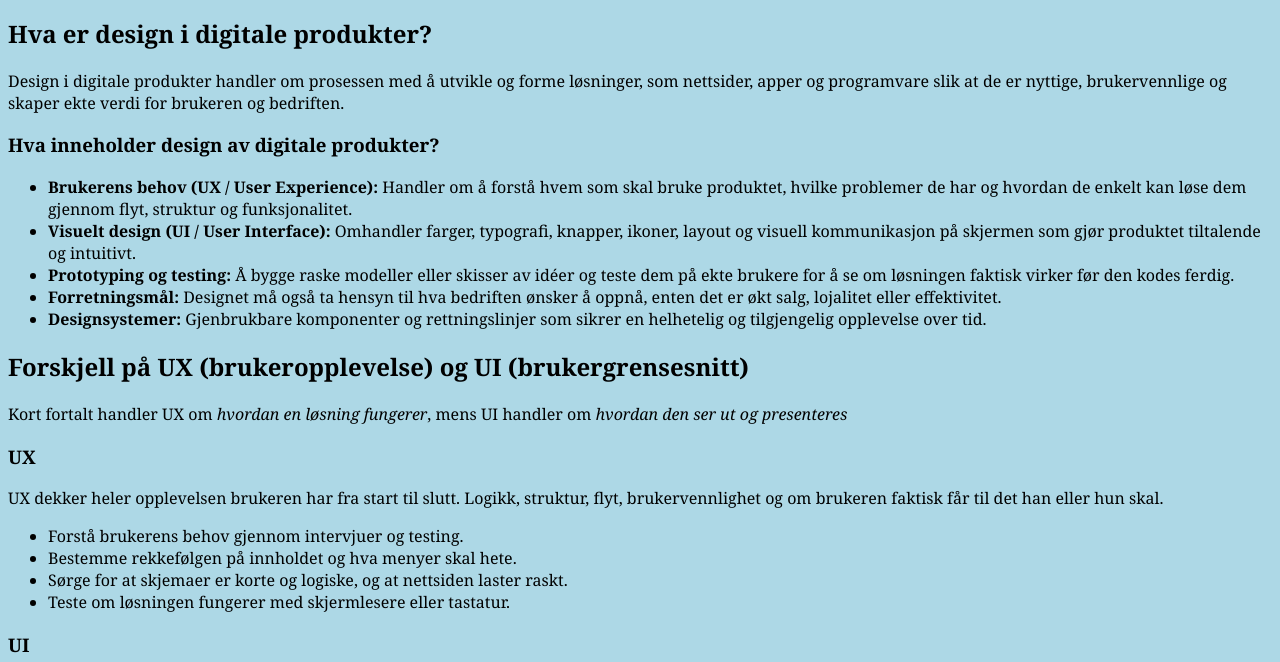
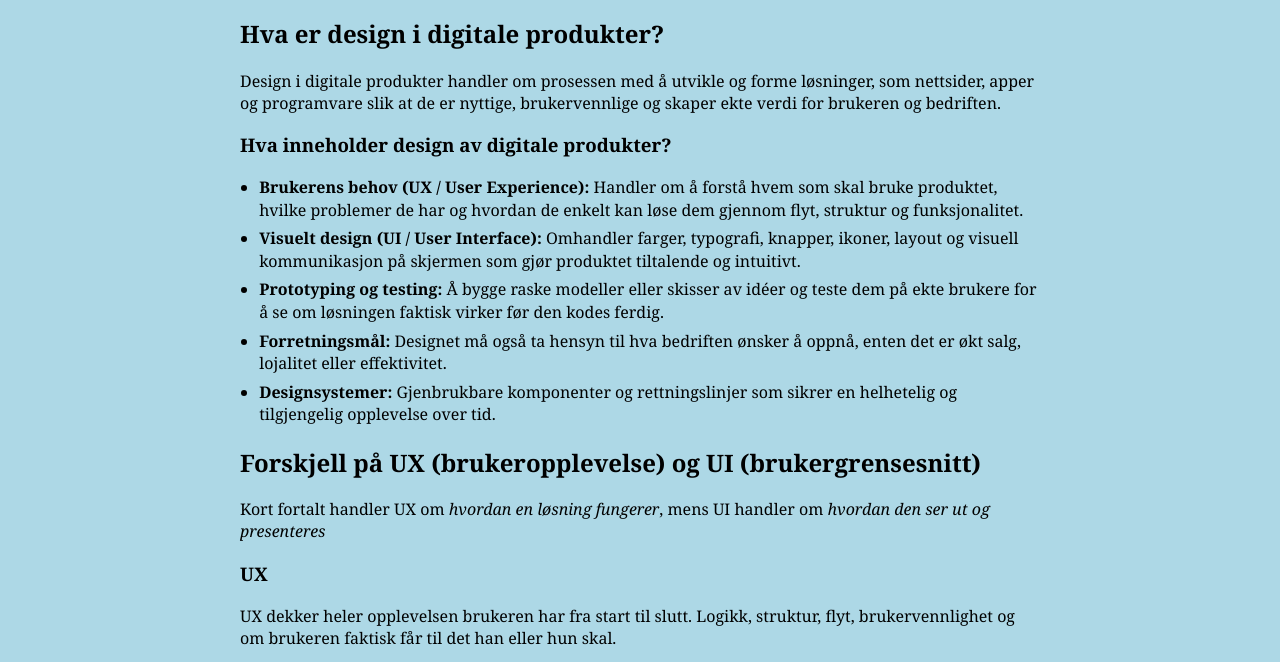
Before and after one commit to JESPENSONson/sandbox, a plain HTML site: page KI DESIGN/index.html in a window 1280 px wide. Shown: the part 133-795 px from the top of the page. Drawn offline with Linux system fonts and the light colour scheme.

Commit message:
update css

```diff
--- a/KI DESIGN/styles.css
+++ b/KI DESIGN/styles.css
@@ -1,4 +1,23 @@
-* {
+body {
     background-color: lightblue;
     font-family: Georgia, 'Times New Roman', Times, serif;
+    max-width: 800px;
+    margin: 0 auto;
+    padding: 0 20px;
 }
+
+li {
+    text-align: left;
+    margin: 0 0 0.4em 0;
+    line-height: 1.4;
+}
+
+ul {
+    max-width: 800px;
+    margin: 0;
+    padding-left: 1.2em;
+}
+
+li p {
+    margin: 0;
+}
```
